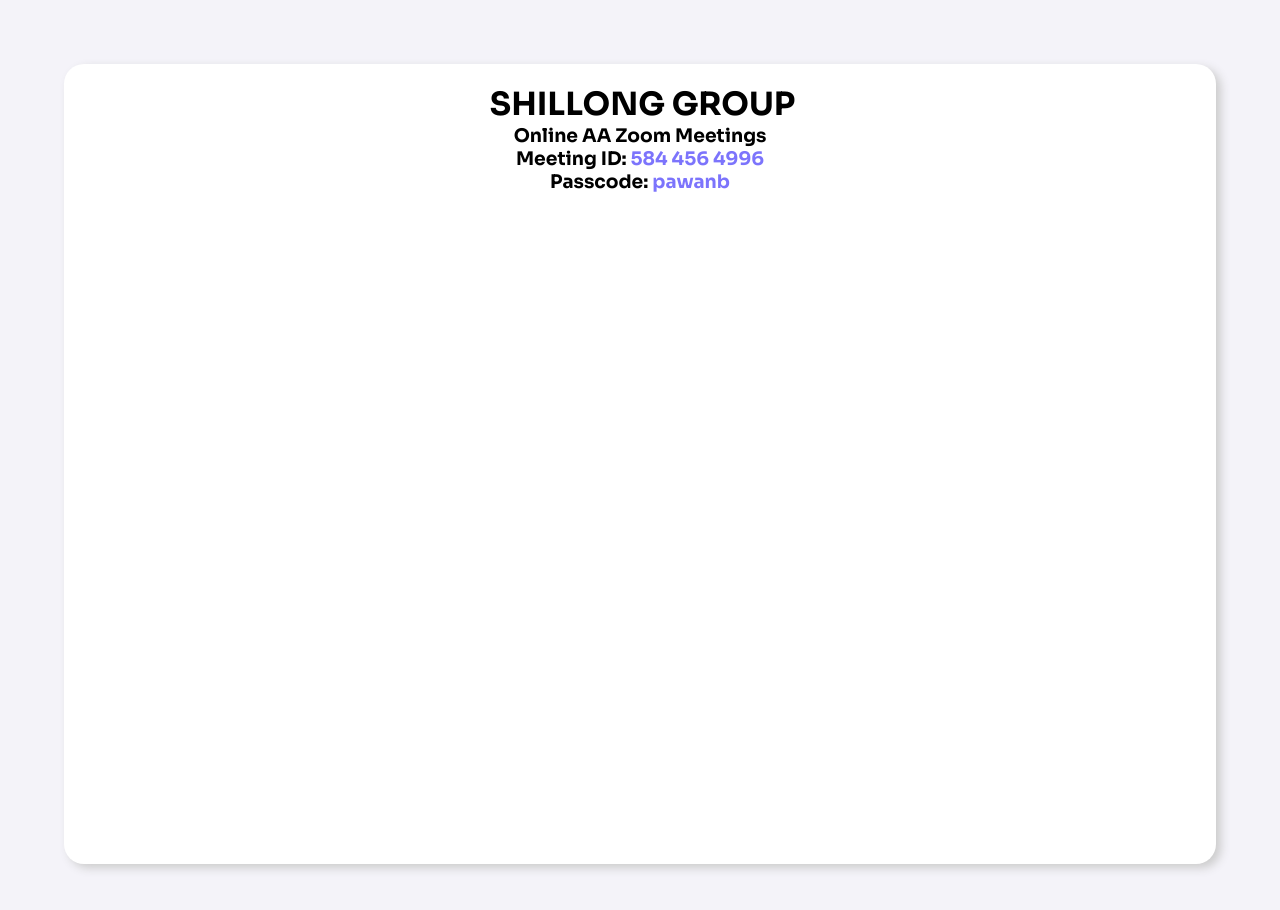
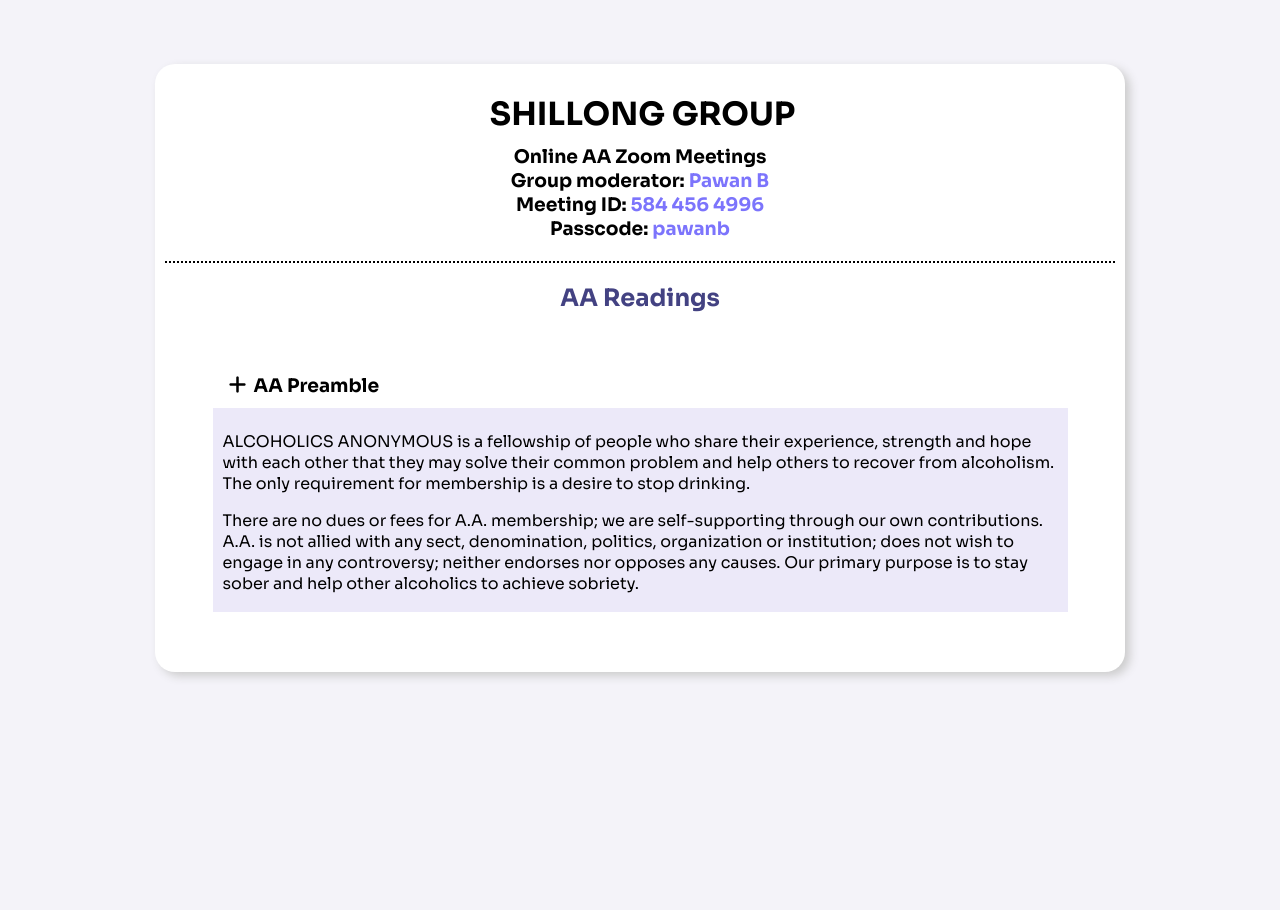
Before and after one commit to Deepak8717/AA-Shillong, a plain HTML site: page index.html in a window 1280 px wide. After the commit the page ends 800 px from the top, so only its background shows below. Drawn offline with Linux system fonts and the light colour scheme.

Commit message:
second commit

```diff
--- a/index.html
+++ b/index.html
@@ -5,15 +5,50 @@
     <meta http-equiv="X-UA-Compatible" content="IE=edge" />
     <meta name="viewport" content="width=device-width, initial-scale=1.0" />
     <link rel="stylesheet" href="style.css" />
+    <link
+      rel="stylesheet"
+      href="https://cdnjs.cloudflare.com/ajax/libs/font-awesome/6.0.0-beta3/css/all.min.css"
+      integrity="sha512-Fo3rlrZj/k7ujTnHg4CGR2D7kSs0v4LLanw2qksYuRlEzO+tcaEPQogQ0KaoGN26/zrn20ImR1DfuLWnOo7aBA=="
+      crossorigin="anonymous"
+      referrerpolicy="no-referrer"
+    />
     <title>AA Readings</title>
   </head>
   <body>
     <div class="container">
       <h1 class="heading">Shillong Group</h1>
-      <div>
+      <div class="sub-info">
         <h3>Online AA Zoom Meetings</h3>
+        <h3>Group moderator: <span class="blue">Pawan B</span></h3>
         <h3>Meeting ID: <span class="blue">584 456 4996</span></h3>
         <h3>Passcode:<span class="blue"> pawanb</span></h3>
+      </div>
+      <div>
+        <h2 class="voilet">AA Readings</h2>
+        <div class="accordion">
+          <div class="topic">
+            <div class="icon">
+              <i class="fa fa-plus" aria-hidden="true"></i>
+            </div>
+            <div><h3>AA Preamble</h3></div>
+          </div>
+          <div class="content">
+            <p>
+              ALCOHOLICS ANONYMOUS is a fellowship of people who share their
+              experience, strength and hope with each other that they may solve
+              their common problem and help others to recover from alcoholism.
+              The only requirement for membership is a desire to stop drinking.
+            </p>
+            <p>
+              There are no dues or fees for A.A. membership; we are
+              self-supporting through our own contributions. A.A. is not allied
+              with any sect, denomination, politics, organization or
+              institution; does not wish to engage in any controversy; neither
+              endorses nor opposes any causes. Our primary purpose is to stay
+              sober and help other alcoholics to achieve sobriety.
+            </p>
+          </div>
+        </div>
       </div>
     </div>
   </body>
--- a/style.css
+++ b/style.css
@@ -7,12 +7,13 @@ body {
 }
 .container {
   width: 90%;
-  max-width: 1200px;
-  height: 100vh;
+  max-width: 950px;
   background: #fff;
   margin: 5% auto;
   border-radius: 20px;
   box-shadow: 5px 4px 10px 0px #ccc;
+  text-align: center;
+  padding: 10px;
 }
 @media (max-width: 480px) {
   .container {
@@ -20,16 +21,40 @@ body {
   }
 }
 .heading {
-  text-align: center;
   padding: 20px 0 0 5px;
   text-transform: uppercase;
   margin: 0;
 }
 h3 {
   padding: 0;
-  text-align: center;
-  margin: 0;
+
+  margin: 1px;
 }
 .blue {
   color: #7c74fc;
 }
+.sub-info {
+  padding: 10px 0 20px;
+  border-bottom: 2px dotted;
+}
+.voilet {
+  color: #434282;
+}
+.topic {
+  display: flex;
+  width: 100%;
+  padding: 10px;
+}
+.icon {
+  width: 30px;
+  font-size: 20px;
+}
+.accordion {
+  width: 90%;
+  margin: 50px auto;
+}
+.content {
+  background-color: #ece9f9;
+  padding: 7px 5px 2px 10px;
+  text-align: left;
+}
```
